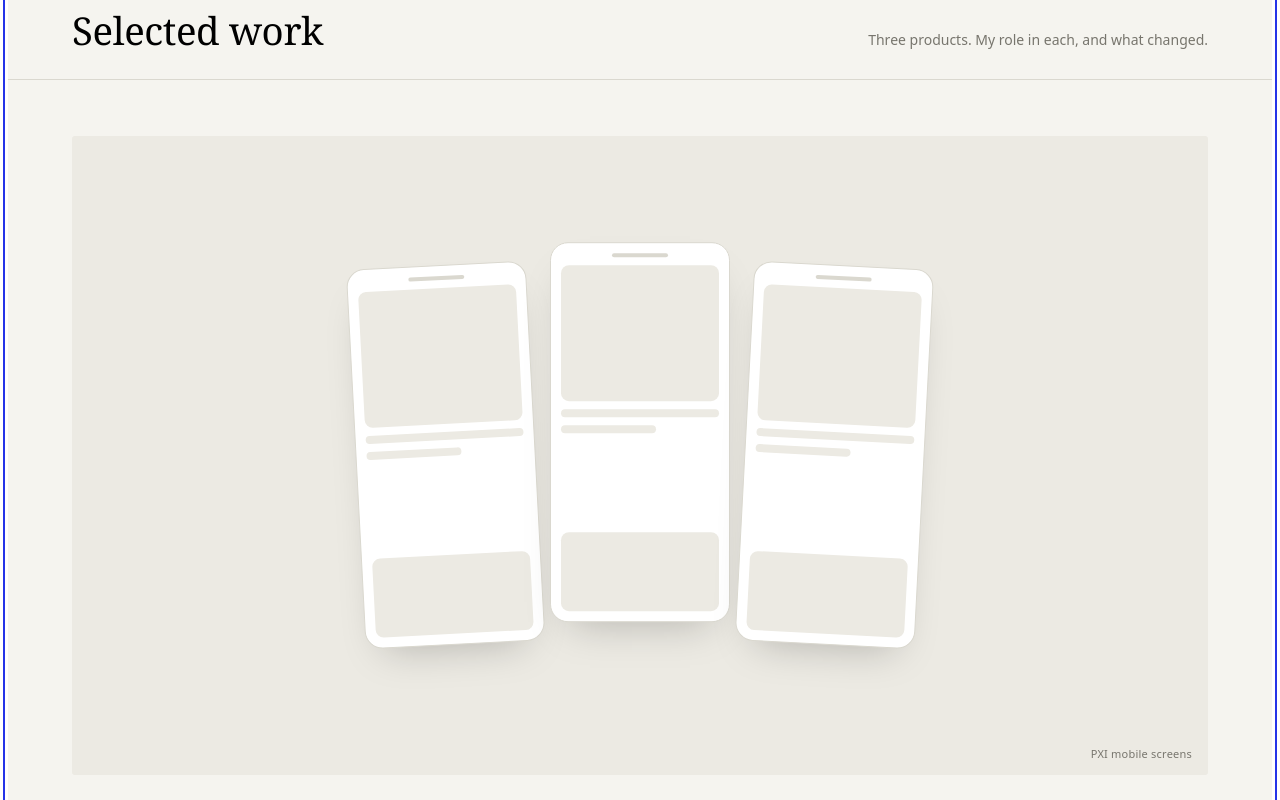
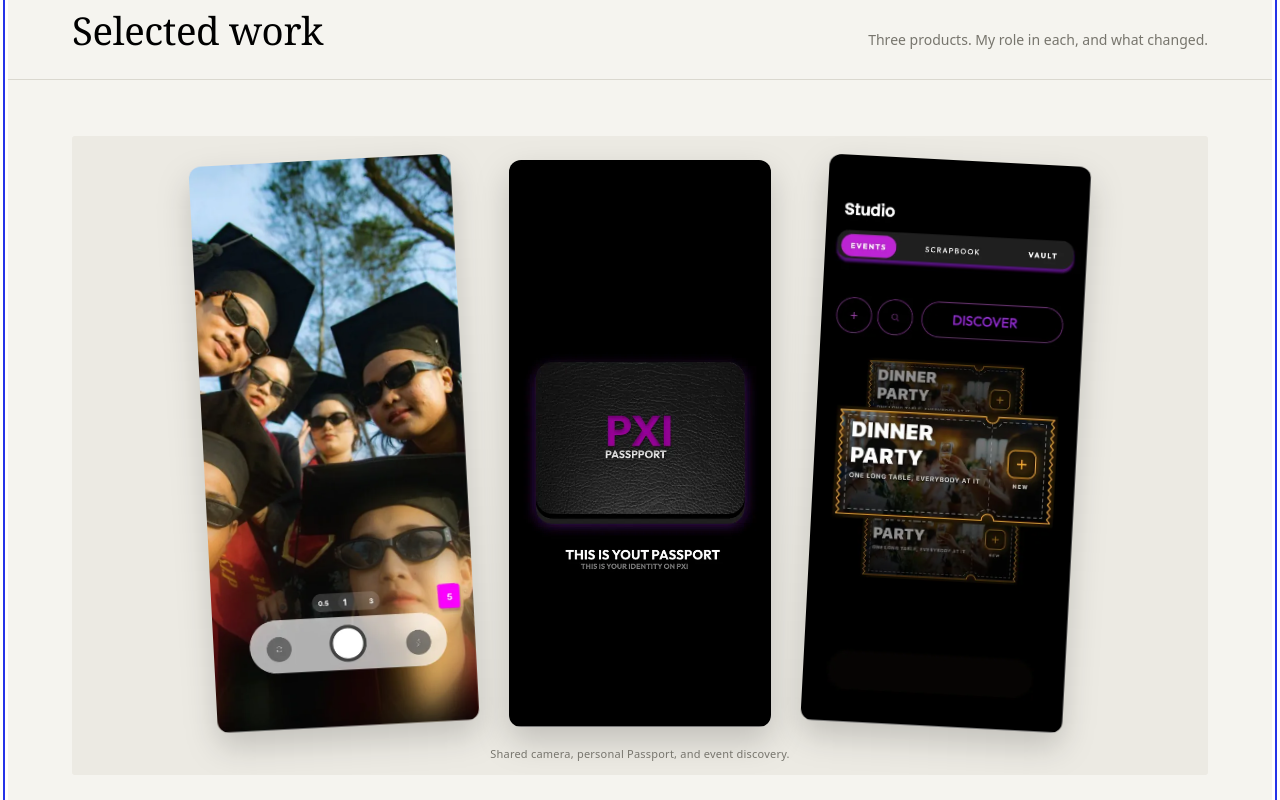
Before and after one commit to kylep16/kyle-portfolio, a React (Vite) app: page / in a window 1280 px wide. Shown: the part 720-1520 px from the top of the page. Built offline with nearby package versions, Linux system fonts and the light colour scheme.

Commit message:
Show real PXI screens in portfolio previews

```diff
--- a/src/App.jsx
+++ b/src/App.jsx
@@ -615,13 +615,19 @@ function Character({ onComplete }) {
    components/ProjectPreview: editorial project block (home)
    --------------------------------------------------------------------- */
 function ProjectArt({ slug, hovered }) {
-  // Tasteful placeholder compositions; swap for real imagery via lazy <img>.
+  // Use the actual product screens for PXI's project card and case-study hero.
   if (slug === "pxi") return (
     <div className="art art-pxi">
-      {[0, 1, 2].map(i => <div key={i} className="phone" style={{ transform: `translate(${(i - 1) * (hovered ? 116 : 108)}%, ${i === 1 ? -6 : 0}%) rotate(${(i - 1) * 3}deg)` }}>
-        <div className="phone-bar" /><div className="phone-block" style={{ height: "38%" }} /><div className="phone-row" /><div className="phone-row short" /><div className="phone-block" style={{ height: "22%", marginTop: "auto" }} />
-      </div>)}
-      <span className="art-label">PXI mobile screens</span>
+      {[
+        ["camera", "PXI shared camera with capture and zoom controls"],
+        ["passport-cover", "PXI personal Passport cover"],
+        ["studio-tickets", "PXI Event Studio with event tickets and discovery"],
+      ].map(([screen, alt], i) => (
+        <img key={screen} className="pxi-preview-screen" src={`/assets/pxi/${screen}.webp`}
+             alt={alt} width={508} height={1100} loading="lazy" decoding="async"
+             style={{ "--screen-rotation": `${(i - 1) * 3}deg`, "--screen-lift": i === 1 && hovered ? "-6px" : "0px" }} />
+      ))}
+      <span className="art-label">Shared camera, personal Passport, and event discovery.</span>
     </div>);
   if (slug === "sweat2swim") return (
     <div className="art art-s2s">
@@ -1364,6 +1370,12 @@ body[data-drag] .cursor>*{transform:scale(.92) rotate(-12deg)}
 .art{position:absolute;inset:0;display:flex;align-items:center;justify-content:center;transition:transform .8s var(--ease);transform:translate(var(--px),var(--py))}
 .project-link:hover .art{transform:translate(var(--px),var(--py)) scale(1.015)}
 .art-label{position:absolute;right:16px;bottom:12px;font-size:11px;color:var(--mute);letter-spacing:.02em}
+.art-pxi{gap:4%;padding:24px 20px 48px;--px:0px;--py:0px}
+.pxi-preview-screen{display:block;width:auto;height:100%;max-width:27%;object-fit:contain;border-radius:12px;filter:drop-shadow(0 14px 16px rgba(0,0,0,.18));transform:translateY(var(--screen-lift)) rotate(var(--screen-rotation));transition:transform .4s var(--ease)}
+.art-pxi .art-label{left:12px;right:12px;bottom:12px;text-align:center}
+.project-media:has(.art-pxi) .project-cta{top:14px;bottom:auto}
+@media (max-width:640px){.art-pxi{gap:4%;padding:16px 12px 42px}.art-pxi .art-label{font-size:10px;line-height:1.35}.pxi-preview-screen{border-radius:6px}}
+@media (prefers-reduced-motion:reduce){.art-pxi,.pxi-preview-screen{transition:none!important}.pxi-preview-screen{transform:rotate(var(--screen-rotation))}}
 .phone{position:absolute;width:20%;max-width:180px;min-width:110px;aspect-ratio:9/19;background:#fff;border-radius:18px;border:1px solid var(--line);padding:10px;display:flex;flex-direction:column;gap:8px;transition:transform .8s var(--ease);box-shadow:0 20px 40px -20px rgba(0,0,0,.25)}
 .phone-bar{width:36%;height:4px;background:var(--line);border-radius:2px;align-self:center}.phone-block{background:var(--paper-2);border-radius:8px}.phone-row{height:8px;background:var(--paper-2);border-radius:4px}.phone-row.short{width:60%}
 .phone:nth-child(2) .phone-block:first-of-type{background:var(--accent)}
```
